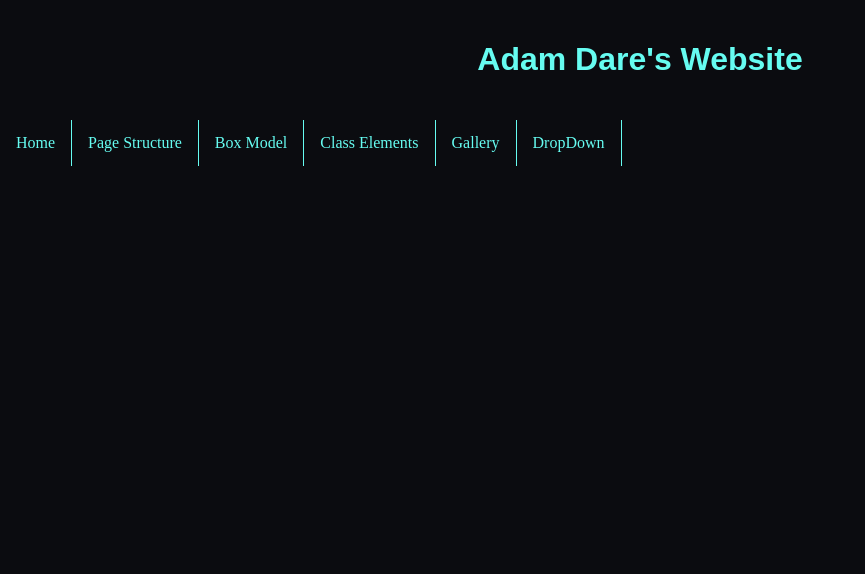
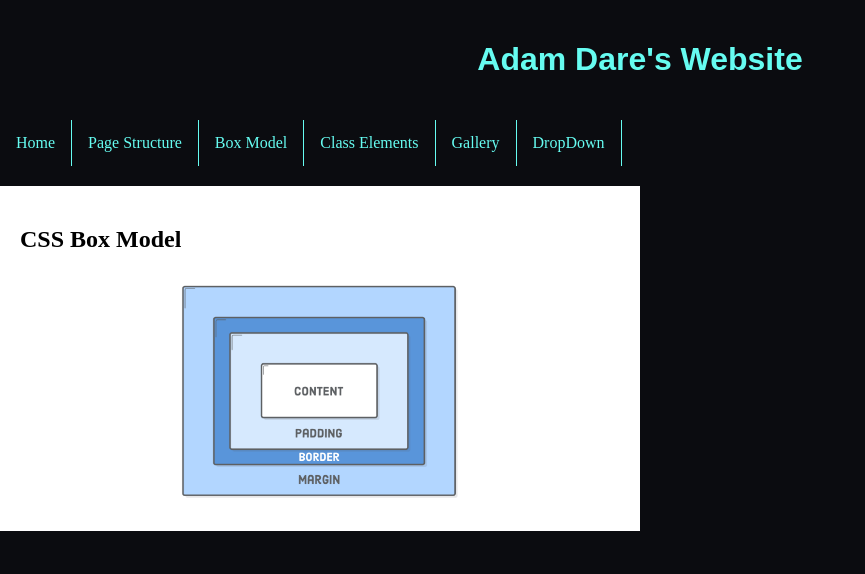
Before and after one commit to AdamPDare/Assignment-2, a plain HTML site: page boxModel.html in a window 1280 px wide. Shown: the whole page, without its empty margins (0-865 px from the left). Drawn offline with Linux system fonts and the light colour scheme.

Commit message:
first commit

```diff
--- a/boxModel.html
+++ b/boxModel.html
@@ -7,6 +7,12 @@
             <title>Box Model</title>
             <link href="layoutStyleSheet.css" rel="stylesheet">
             <style>
+                img{
+                    display: block;
+                    margin-left: auto;
+                    margin-right: auto;
+                }
+
 
             </style>
 
@@ -45,6 +51,19 @@
                 <a href="columnsPage.html">Columns page</a>
             </div>
 
+            <div class="row">
+                <div class="leftcolumn">
+                    <div class="card">
+                        <h2>CSS Box Model</h2>
+                        <img src="cssboxmodel.png" alt="cssboxmodel"  style="width: 50%; ">
+
+
+
+
+                    </div>
+                </div>
+            </div>
+
 
 
 
--- a/layoutStyleSheet.css
+++ b/layoutStyleSheet.css
@@ -132,6 +132,8 @@ body{
 
 }
 
+
+
 div.card:hover{
     border: 5px solid var(--txt-border-color);
     box-shadow: 0 4px 8px 0 rgba(0, 0, 0, 0.2), 0 6px 20px 0 rgba(0, 0, 0, 0.19);
```
Also changed, not shown: cssboxmodel.png (added).
